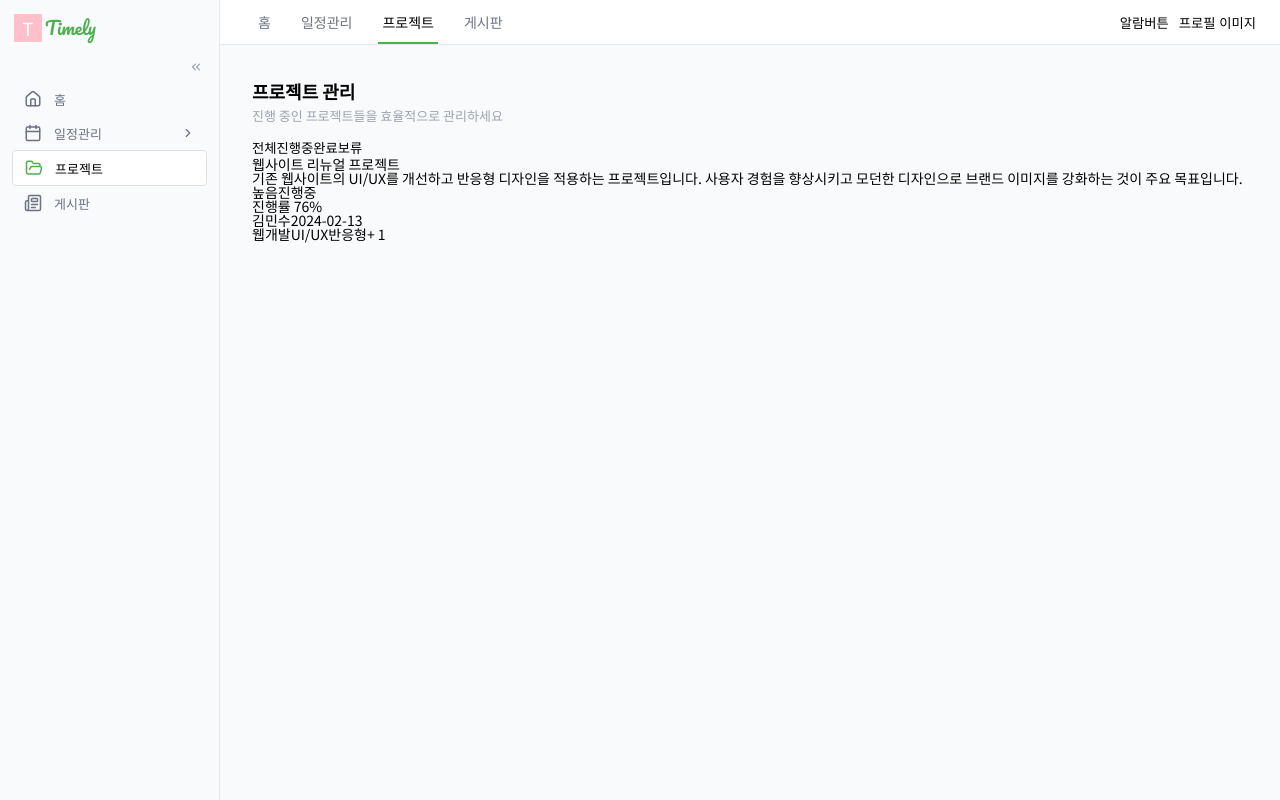
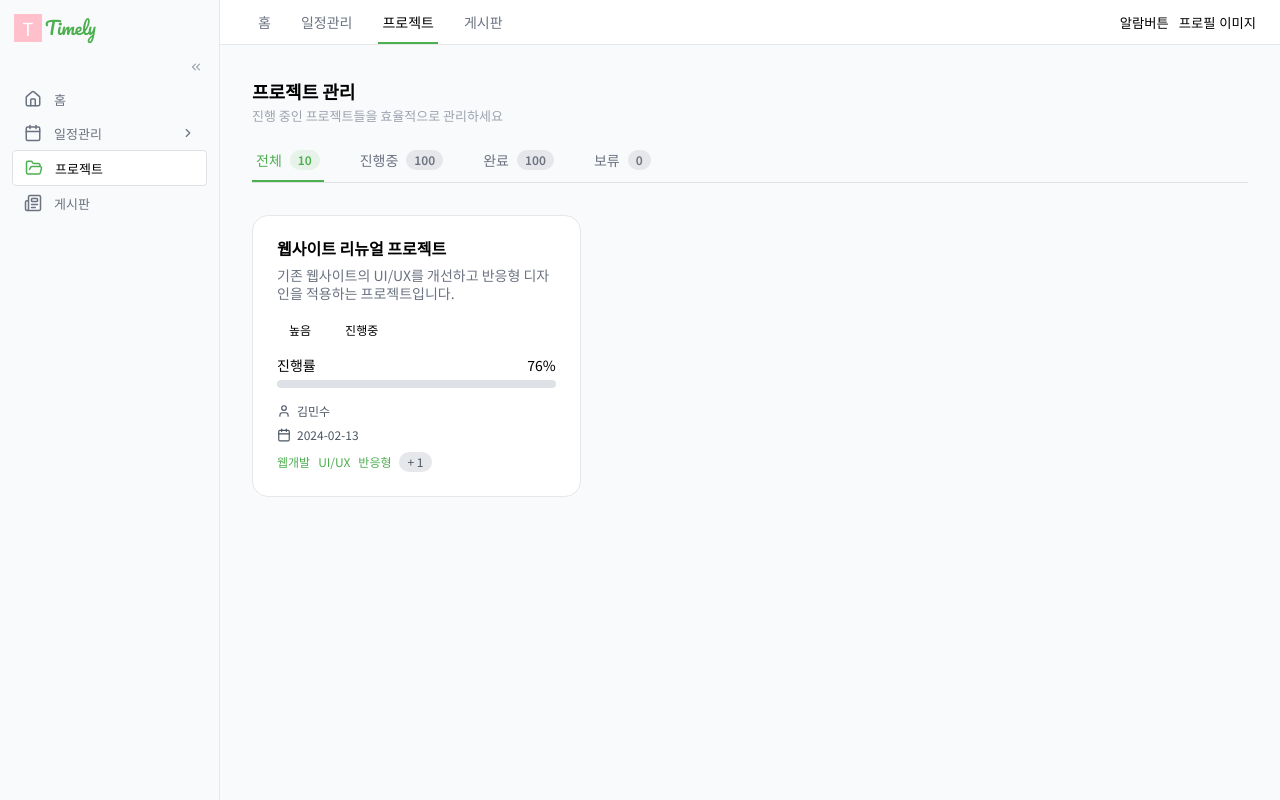
Before and after one commit to zingZZi/timely, a React (Vite) app: page /projects in a window 1280 px wide. Built offline with nearby package versions, Linux system fonts and the light colour scheme; a web font is replaced by a local one.

Commit message:
프로젝트 레이아웃 작업진행중

```diff
--- a/src/App.jsx
+++ b/src/App.jsx
@@ -13,6 +13,7 @@ import My from "./pages/calendar/my/My";
 import Team from "./pages/calendar/team/Team";
 import BoardDetail from "./pages/boardDetail/boardDetail";
 import BoardWrite from "./pages/boardWrite/BoardWrite";
+import ProjectDetail from "./pages/projects/detail/ProjectDetail";
 
 function App() {
   return (
@@ -25,6 +26,7 @@ function App() {
             <Route path="team" element={<Team />} />
           </Route>
           <Route path="projects" element={<Projects />} />
+          <Route path="projects/detail/:id" element={<ProjectDetail/>} />
           <Route path="board" element={<Board />} />
           <Route path="board/detail/:id" element={<BoardDetail />} />
           <Route path="board/write" element={<BoardWrite />} />
--- /dev/null
+++ b/src/pages/projects/detail/ProjectDetail.jsx
@@ -0,0 +1,30 @@
+import { LayoutDashboard,ListTodo,Activity,GitBranch } from 'lucide-react';
+import * as S from './ProjectDetail.style'
+
+function ProjectDetail(){
+    return(
+        <>
+            <a href="">프로젝트페이지로 돌아가기</a>
+            <S.ProjectDetail>
+                <S.ProjectTitle>웹사이트 리뉴얼 프로젝트</S.ProjectTitle>
+                <S.ProjectSummery>기존 웹사이트의 UI/UX를 개선하고 반응형 디자인을 적용하는 프로젝트입니다. 사용자 경험을 향상시키고 모던한 디자인으로 브랜드 이미지를 강화하는 것이 주요 목표입니다.</S.ProjectSummery>
+                <S.ProjectState>진행중</S.ProjectState>
+                <S.ProjectInfos>
+                    <li>진행률</li>
+                    <li>담당자</li>
+                    <li>마감일</li>
+                    <li>예산</li>
+                </S.ProjectInfos>
+            </S.ProjectDetail>
+
+            <div>
+                <button><LayoutDashboard/>개요</button>
+                <button><ListTodo/>작업목록</button>
+                <button><Activity/>진행 상황 및 업데이트</button>
+                <button><GitBranch/>타임라인</button>
+            </div>
+        </>
+    )
+}
+
+export default ProjectDetail
--- /dev/null
+++ b/src/pages/projects/detail/ProjectDetail.style.js
@@ -0,0 +1,39 @@
+import styled from "styled-components";
+
+export const ProjectDetail = styled.section`
+    background-color: ${({ theme }) => theme.colors.white};
+    padding:2.4rem;
+    border:1px solid ${({ theme }) => theme.colors.gray[200]};
+    display: grid;
+	grid-template-columns: 1fr auto;
+    align-items: center;
+    column-gap: 1.2rem;
+    border-radius: 1.2rem;
+`
+
+export const ProjectTitle = styled.h2`
+    grid-column: 1/3;
+    order: 1;
+    margin-bottom: .4rem;
+    font-size: ${({ theme }) => theme.fontSizes.xxl};
+    font-weight: ${({ theme }) => theme.fontWeights.bold};
+    line-height: 3.2rem;
+`
+
+export const ProjectSummery = styled.p`
+grid-column: 1/3;
+order: 3;
+
+`
+export const ProjectState = styled.span`
+grid-column: 3/4;
+order: 2;
+padding:.4rem 1.2rem;
+`
+
+export const ProjectInfos = styled.ul`
+grid-column: 1/4;
+order: 4;
+margin-top:2rem;
+display: flex;
+`
--- /dev/null
+++ b/src/pages/projects/index/Index.style.js
@@ -0,0 +1,157 @@
+import styled from "styled-components";
+import { hexToRgba } from "../../../styles/utils/color";
+
+export const Tab = styled.ul`
+    display: flex;
+    gap:3.2rem;
+    border-bottom:1px solid ${({ theme }) => theme.colors.gray[300]};
+    margin-bottom: 3.2rem;
+`
+
+export const TabBtn = styled.li`
+    padding:1.2rem .4rem;
+    cursor: pointer;
+    color:${({ theme }) => theme.colors.gray[600]};
+    position: relative;
+    display: flex;
+    align-items: center;
+    gap:.8rem;;
+    &.active{
+        color:${({ theme }) => theme.colors.main};
+        &::after{
+            content: "";
+            position: absolute;
+            bottom:0;
+            left:0;
+            width: 100%;
+            height: 2px;
+            background-color:${({ theme }) => theme.colors.main}; ;
+        }
+        span{
+           background-color: ${({ theme }) => hexToRgba(theme.colors.main, 0.1)};
+        }
+    }
+`
+
+export const TabNum = styled.span`
+    font-size:1.2rem;
+    line-height: 1.6rem;
+    padding:.2rem .8rem;
+    font-weight: ${({ theme }) => theme.fontWeights.semibold};
+    background-color: ${({ theme }) => theme.colors.gray[200]};
+    border-radius: 100px;
+`
+
+
+export const ProjectLists = styled.ul`
+    display: flex;
+    flex-wrap: wrap;
+    justify-content: flex-start;
+    flex-direction: row;
+`
+export const ProjectList = styled.li`
+    width: 33%;
+`
+
+export const ProjectCard = styled.div`
+    background-color:${({ theme }) => theme.colors.white};
+    padding:2.4rem;
+    border-radius: 1.6rem;
+    border:1px solid ${({ theme }) => theme.colors.gray[200]};
+    &:hover{
+        box-shadow:-4px 5px 5px #4b55632b;
+    }
+`
+
+export const ProjectTitle = styled.h3`
+    font-weight: ${({ theme }) => theme.fontWeights.semibold};
+    font-size: ${({ theme }) => theme.fontSizes.md};
+    margin-bottom: 1rem;
+`
+
+export const ProjectSum = styled.p`
+line-height: 1.8rem;
+font-size: ${({ theme }) => theme.fontSizes.sm};
+color: ${({ theme }) => theme.colors.gray[600]};
+`
+
+export const ProjectState = styled.div`
+    display: flex;
+    align-items: center;
+    justify-content: start;
+    gap: 1rem;
+    margin:1.6rem 0;
+    span{
+        font-size: ${({ theme }) => theme.fontSizes.xs};
+        line-height:1.6rem;
+        padding:.4rem 1.2rem;
+    }
+`
+
+export const Priority = styled.span`
+    border-radius: 0.4rem;
+`
+
+export const State = styled.span`
+    border-radius: 999px;
+`
+
+export const GraphContent = styled.div`
+`
+
+export const GraphText = styled.p`
+    display: flex;
+    align-items: center;
+    justify-content: space-between;
+`
+
+export const Graph = styled.div`
+    margin:.8rem 0 1.6rem;
+    position: relative;
+    width: 100%;
+    height: 8px;
+    border-radius:100px;
+    overflow: hidden;
+    background-color: ${({ theme }) => theme.colors.gray[300]};
+`
+
+export const GraphPerCent = styled.i`
+    position: absolute;
+    top:0;
+    left:0;
+    height: 8px;
+    border-radius:100px;
+    background-color: ${({ theme }) => theme.colors.main}; ;
+`
+
+export const ProjectInfo = styled.span`
+    display: flex;
+    gap: 0.6rem;
+    align-items: center;
+    font-size: ${({ theme }) => theme.fontSizes.xs};
+    color: ${({ theme }) => theme.colors.gray[700]};
+    margin-bottom: 1rem;
+    svg{
+        width: 1.4rem;
+        height: 1.4rem;
+    }
+`
+
+export const TagWrap = styled.div`
+    display: flex;
+    align-items: center;
+    gap: 0.8rem;
+    font-size: ${({ theme }) => theme.fontSizes.xs};
+`
+export const Tag = styled.span`
+    color: ${({ theme }) => theme.colors.main};
+`
+export const MoreTag = styled.b`
+    background-color: ${({ theme }) => theme.colors.gray[200]};
+    color: ${({ theme }) => theme.colors.gray[700]};
+    padding:.2rem .8rem;
+    border-radius: 99px;
+    line-height:1.6rem;
+
+
+`
--- a/src/pages/projects/index/Projects.jsx
+++ b/src/pages/projects/index/Projects.jsx
@@ -1,4 +1,6 @@
 import PageHeader from "../../../components/PageHeader/PageHeader";
+import * as S from './Index.style'
+import { User,Calendar } from 'lucide-react';
 
 function Projects() {
   return (
@@ -8,47 +10,64 @@ function Projects() {
         subtitle="진행 중인 프로젝트들을 효율적으로 관리하세요"
       />
 
-      <ul>
-        <li>
-          <button>전체</button>
-          <button>진행중</button>
-          <button>완료</button>
-          <button>보류</button>
-        </li>
-      </ul>
+      <S.Tab>
+        <S.TabBtn className="active">
+          전체
+          <S.TabNum>
+            10
+          </S.TabNum>
+        </S.TabBtn>
+        <S.TabBtn>
+          진행중
+          <S.TabNum>
+            100
+          </S.TabNum>
+        </S.TabBtn>
+        <S.TabBtn>
+          완료
+          <S.TabNum>
+            100
+          </S.TabNum>
+        </S.TabBtn>
+        <S.TabBtn>
+          보류
+          <S.TabNum>
+            0
+          </S.TabNum>
+        </S.TabBtn>
+      </S.Tab>
 
-      <ul>
-        <li>
-          <div>
-            <h3>웹사이트 리뉴얼 프로젝트</h3>
-            <p>
+      <S.ProjectLists>
+        <S.ProjectList>
+          <S.ProjectCard>
+            <S.ProjectTitle>웹사이트 리뉴얼 프로젝트</S.ProjectTitle>
+            <S.ProjectSum>
               기존 웹사이트의 UI/UX를 개선하고 반응형 디자인을 적용하는
-              프로젝트입니다. 사용자 경험을 향상시키고 모던한 디자인으로 브랜드
-              이미지를 강화하는 것이 주요 목표입니다.
-            </p>
-            <div>
-              <span>높음</span>
-              <span>진행중</span>
-            </div>
-            <div>
-              <p>
+              프로젝트입니다.
+            </S.ProjectSum>
+            <S.ProjectState>
+              <S.Priority>높음</S.Priority>
+              <S.State>진행중</S.State>
+            </S.ProjectState>
+            <S.GraphContent>
+              <S.GraphText>
                 진행률 <strong>76%</strong>
-                <i>
-                  <b></b>
-                </i>
-              </p>
-            </div>
-            <strong>김민수</strong>
-            <span>2024-02-13</span>
-            <div>
-              <span>웹개발</span>
-              <span>UI/UX</span>
-              <span>반응형</span>
-              <b>+ 1</b>
-            </div>
-          </div>
-        </li>
-      </ul>
+              </S.GraphText>
+              <S.Graph>
+                <S.GraphPerCent></S.GraphPerCent>
+              </S.Graph>
+            </S.GraphContent>
+            <S.ProjectInfo><User/>김민수</S.ProjectInfo>
+            <S.ProjectInfo><Calendar/>2024-02-13</S.ProjectInfo>
+            <S.TagWrap>
+              <S.Tag>웹개발</S.Tag>
+              <S.Tag>UI/UX</S.Tag>
+              <S.Tag>반응형</S.Tag>
+              <S.MoreTag>+ 1</S.MoreTag>
+            </S.TagWrap>
+          </S.ProjectCard>
+        </S.ProjectList>
+      </S.ProjectLists>
     </>
   );
 }
```
